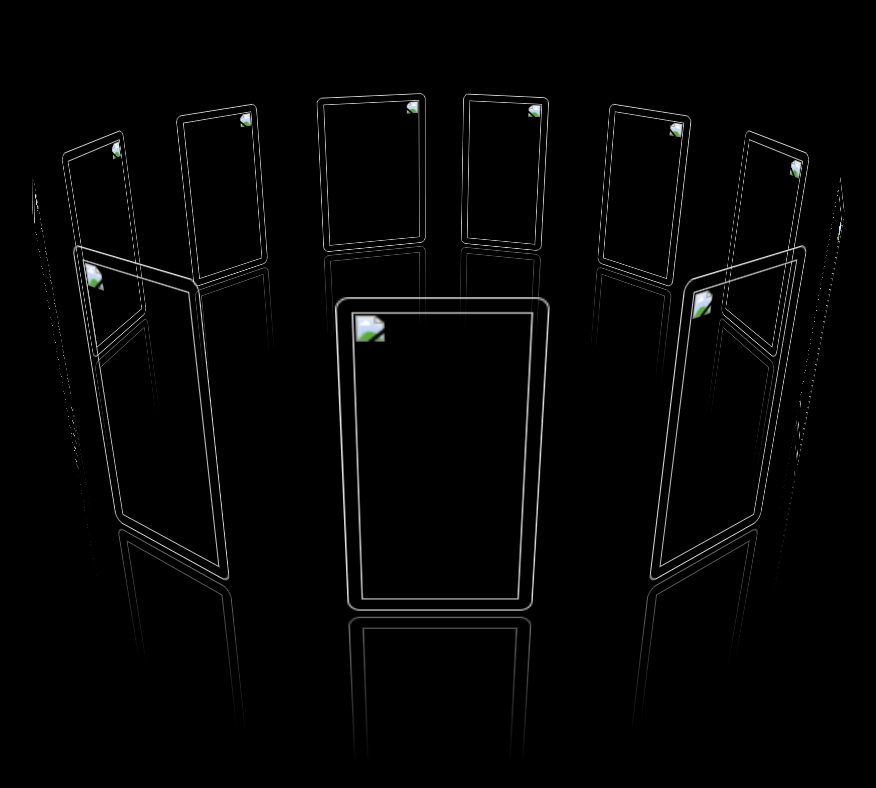
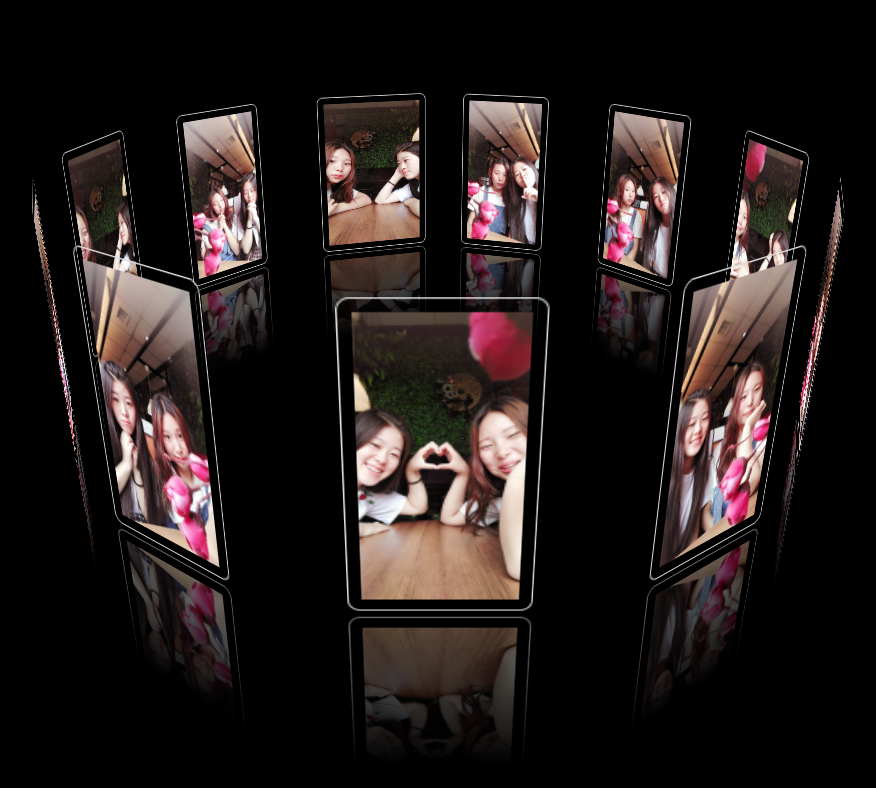
Before and after one commit to feiteng000/3d_images, a plain HTML site: page index.html in a window 1280 px wide. Shown: the whole page, without its empty margins (214-1090 px from the left). Drawn offline with Linux system fonts and the light colour scheme.

Commit message:
Update index.html

```diff
--- a/index.html
+++ b/index.html
@@ -8,17 +8,17 @@
 <body>
 <div id="perspective">
     <div id="wrap">
-        <img src="./images/img1.jpg" width="100px" height="200px">
-        <img src="./images/img2.jpg" width="100px" height="200px">
-        <img src="./images/img3.jpg" width="100px" height="200px">
-        <img src="./images/img4.jpg" width="100px" height="200px">
-        <img src="./images/img5.jpg" width="100px" height="200px">
-        <img src="./images/img6.jpg" width="100px" height="200px">
-        <img src="./images/img7.jpg" width="133px" height="200px">
-        <img src="./images/img8.jpg" width="100px" height="200px">
-        <img src="./images/img9.jpg" width="100px" height="200px">
-        <img src="./images/img10.jpg" width="100px" height="200px">
-        <img src="./images/img11.jpg" width="100px" height="200px">
+        <img src="img1.jpg" width="100px" height="200px">
+        <img src="img2.jpg" width="100px" height="200px">
+        <img src="img3.jpg" width="100px" height="200px">
+        <img src="img4.jpg" width="100px" height="200px">
+        <img src="img5.jpg" width="100px" height="200px">
+        <img src="img6.jpg" width="100px" height="200px">
+        <img src="img7.jpg" width="133px" height="200px">
+        <img src="img8.jpg" width="100px" height="200px">
+        <img src="img9.jpg" width="100px" height="200px">
+        <img src="img10.jpg" width="100px" height="200px">
+        <img src="img11.jpg" width="100px" height="200px">
     </div>
 </div>
 </body>
```
